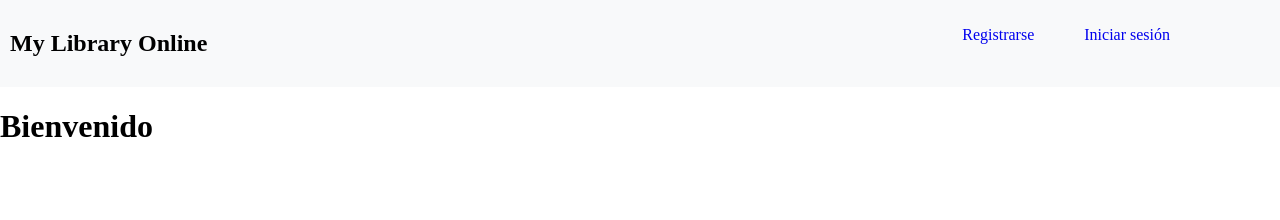
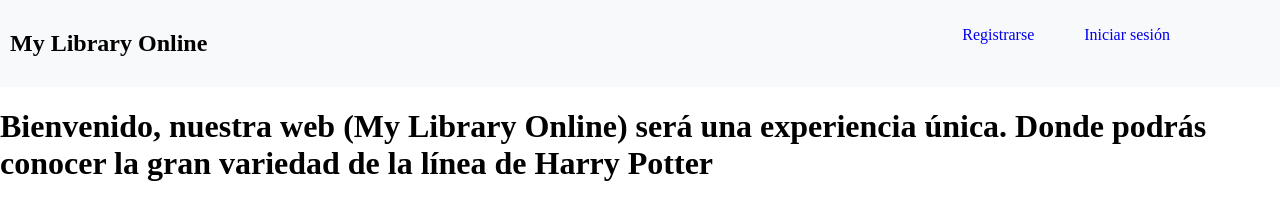
Before and after one commit to TRA-IUJO-PROJECT/final-project-iujo, a plain HTML site: page index.html in a window 1280 px wide. Drawn offline with Linux system fonts and the light colour scheme.

Commit message:
Se agrega el parrafo del h1 del index.html

```diff
--- a/index.html
+++ b/index.html
@@ -16,7 +16,7 @@
         </ul>
     </nav>
 
-    <h1>Bienvenido</h1>
+    <h1>Bienvenido, nuestra web (My Library Online) será una experiencia única. Donde podrás conocer la gran variedad de la línea de Harry Potter</h1>
 
 </body>
 </html>
```
